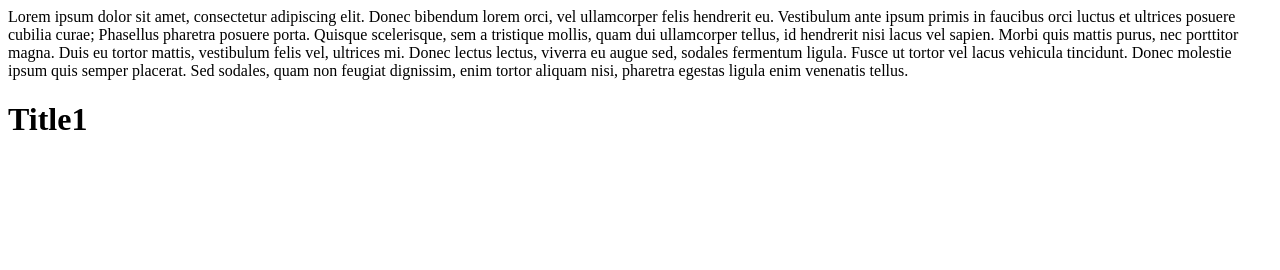
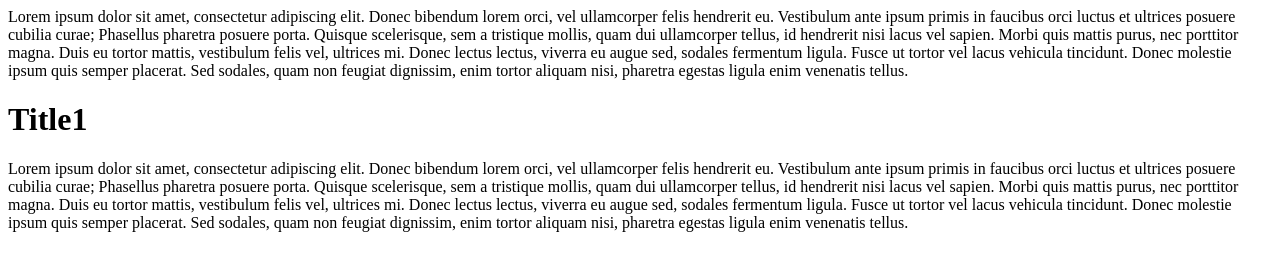
Before and after one commit to GrischK/WCS-Git-GitHub-6-Revert, a plain HTML site: page index.html in a window 1280 px wide. Drawn offline with Linux system fonts and the light colour scheme.

Commit message:
ajout paragraphe

```diff
--- a/index.html
+++ b/index.html
@@ -13,5 +13,8 @@
     <h1>
         Title1
     </h1>
+    <p>
+        Lorem ipsum dolor sit amet, consectetur adipiscing elit. Donec bibendum lorem orci, vel ullamcorper felis hendrerit eu. Vestibulum ante ipsum primis in faucibus orci luctus et ultrices posuere cubilia curae; Phasellus pharetra posuere porta. Quisque scelerisque, sem a tristique mollis, quam dui ullamcorper tellus, id hendrerit nisi lacus vel sapien. Morbi quis mattis purus, nec porttitor magna. Duis eu tortor mattis, vestibulum felis vel, ultrices mi. Donec lectus lectus, viverra eu augue sed, sodales fermentum ligula. Fusce ut tortor vel lacus vehicula tincidunt. Donec molestie ipsum quis semper placerat. Sed sodales, quam non feugiat dignissim, enim tortor aliquam nisi, pharetra egestas ligula enim venenatis tellus.
+    </p>
 </body>
 </html>
```
